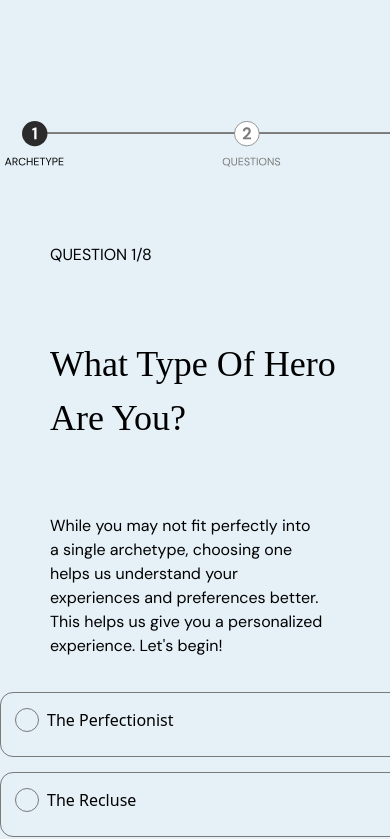
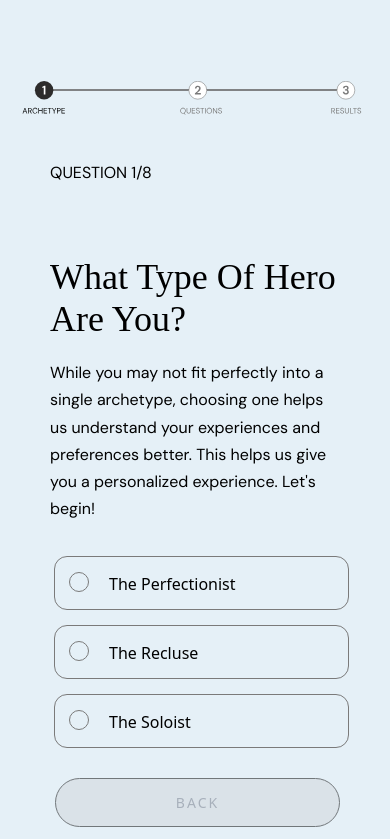
Before and after one commit to cherryontech/JourneyWise, a React (Vite) app in the folder app/: page /questionnaire in a window 390 px wide. Shown: the part 846-1685 px from the top of the page. Built offline with nearby package versions, Linux system fonts and the light colour scheme; a web font is replaced by a local one.

Commit message:
fixed answer choices and progress bar mobile responsiveness in questionnaire

```diff
--- a/app/src/components/Questionnaire/Options.jsx
+++ b/app/src/components/Questionnaire/Options.jsx
@@ -1,5 +1,6 @@
 import React from "react"
 import './radio-custom.css'
+import './options-custom.css'
 
 const Options = ({answerChoices, handleSelected, selectedId}) => {
 
@@ -8,16 +9,16 @@ const Options = ({answerChoices, handleSelected, selectedId}) => {
     }
 
     return (
-        <div>
+        <div className="options-custom">
             {answerChoices.map((choice, i) => (
-        <div  key = {choice.answer} id="question" className="flex flex-col">
-        <div className={`border border-[#7A7A7A] flex flex-row rounded-[13px] w-[486px] h-[65px] py-[15px] pl-[14px] mb-[15px] content-center text-pretty ${selectedId === choice.id ? 'bg-[#F5FF82]' : ''}`}>
+        <div  key = {choice.answer} id="choicecontainer">
+        <div id="individualchoice" className={`border border-[#7A7A7A] ${selectedId === choice.id ? 'bg-[#F5FF82]' : ''}`}>
           <input
             type="radio"
             id={`choice${i}`}
             name="answerChoicee"
             value={choice}
-            className="mr-[20px] w-[20px] h-[20px] custom-radio"
+            className="custom-radio"
             onChange = {() => handleChange(i, choice.id)}
             />
           <label htmlFor={`choice${i}`} >{choice.answer}</label>
--- a/app/src/components/Questionnaire/ProgressBar.jsx
+++ b/app/src/components/Questionnaire/ProgressBar.jsx
@@ -1,11 +1,12 @@
 import React from 'react'
+import './progressBar-custom.css'
 
 const ProgressBar = ({index}) => {
   const startProgressImage = "/Updated Progress Bar.svg"
   const continuedProgressImage = "/Updated Progress Bar (1).svg"
 
   return (
-    <div className="mt-[100px] mb-[50px]">
+    <div id="progresscontainer" className="progressBar-custom">
       <img src={index === 0 ? startProgressImage : continuedProgressImage} alt="Progress Bar" />
     </div>
   )
--- a/app/src/components/Questionnaire/options-custom.css
+++ b/app/src/components/Questionnaire/options-custom.css
@@ -0,0 +1,38 @@
+#choicecontainer {
+  display: flex;
+  flex-direction: column;
+}
+
+#individualchoice {
+  display: flex;
+  flex-direction: row;
+  width: 485px;
+  height: 65px;
+  border-radius: 13px;
+  padding-top: 15px;
+  padding-bottom: 15px;
+  padding-left: 14px;
+  margin-bottom: 15px;
+}
+
+#individualchoice input {
+  margin-right: 20px;
+  width: 20px;
+  height: 20px;
+}
+
+#individualchoice label {
+  font-size: 18px;
+}
+
+@media (max-width: 480px) {
+  #individualchoice {
+    width: 295px;
+    height: 54px;
+    margin-left: 54px;
+  }
+
+  #individualchoice label {
+    font-size: 16px;
+  }
+}
--- /dev/null
+++ b/app/src/components/Questionnaire/progressBar-custom.css
@@ -0,0 +1,16 @@
+#progresscontainer {
+  margin-top: 100px;
+  margin-bottom: 50px;
+}
+
+@media (max-width: 480px) {
+  #progresscontainer {
+    margin-top: 60px;
+    margin-bottom: 20px;
+  }
+
+  #progresscontainer img {
+    width: 400px;
+    height: 38px;
+  }
+}
--- a/app/src/components/Questionnaire/questionnaire-custom.css
+++ b/app/src/components/Questionnaire/questionnaire-custom.css
@@ -18,12 +18,14 @@
   font-size: 48px;
   margin-top: 21px;
   margin-bottom: 20px;
+  line-height: normal;
 }
 
 #quizheader p {
   font-size: 18px;
   margin-left: -120px;
   margin-right: 150px;
+  line-height: 35px;
 }
 
 #quizheader header {
@@ -62,19 +64,21 @@
   #quizheader h3 {
     font-size: 36px;
     margin-left: 40px;
-    margin-right: 150px;
+    margin-right: 50px;
+    margin-bottom: -30px;
   }
 
   #quizheader p {
     font-size: 16px;
     margin-left: 40px;
-    margin-right: 163px;
+    margin-right: 50px;
+    line-height: 27.2px;
   }
 
  #backnext {
   display: flex;
   flex-direction: column;
-  margin-left: 30px;
+  margin-left: 55px;
   width: 293px;
   height: 45px;
   margin-bottom: 100px;
```
